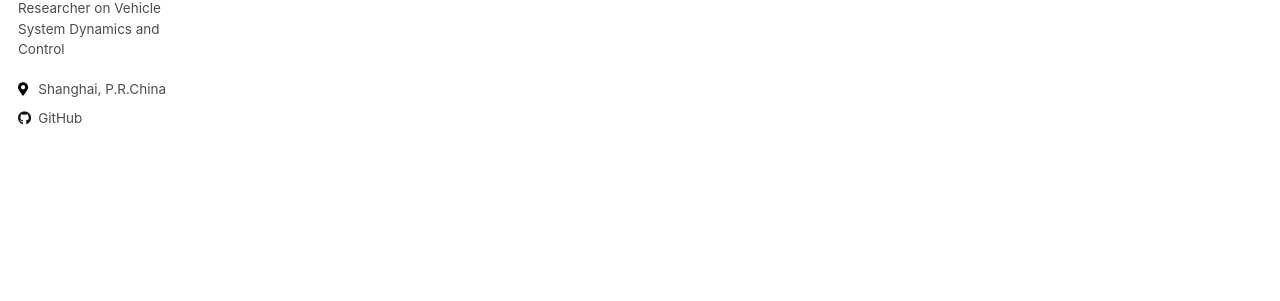
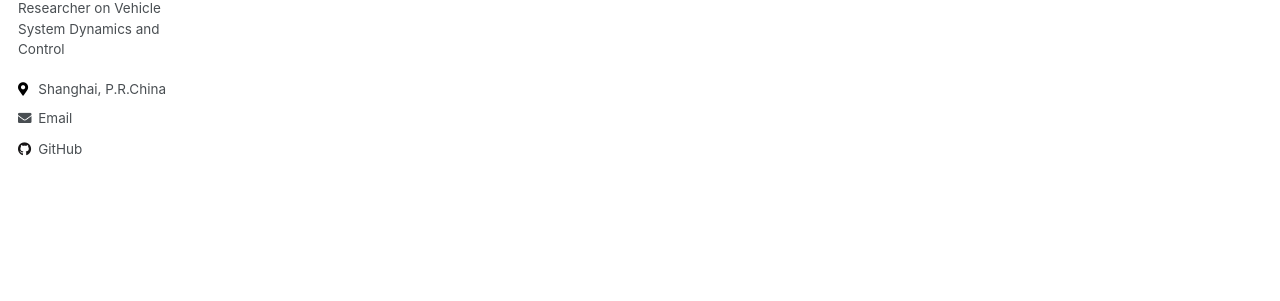
Before and after one commit to QingweiLau/qingweilau.github.io, a Jekyll site: the page built from _pages/about.md, in a window 1280 px wide. Shown: the part 349-650 px from the top of the page. Built offline with Jekyll 4.4.1, drawn with Linux system fonts in a browser that asks for light colours.

Commit message:
add email

```diff
--- a/_config.yml
+++ b/_config.yml
@@ -86,6 +86,7 @@ author:
   avatar           : "qingweilau.png"
   bio              : "Researcher on Vehicle System Dynamics and Control"
   location         : "Shanghai, P.R.China"
+  email            : "lqwei7@sjtu.edu.cn"
   employer         :
   pubmed           :
   googlescholar    :
@@ -115,7 +116,6 @@ author:
   xing             :
   youtube          :
   wikipedia        :
-
 
 # Reading Files
 include:
```
